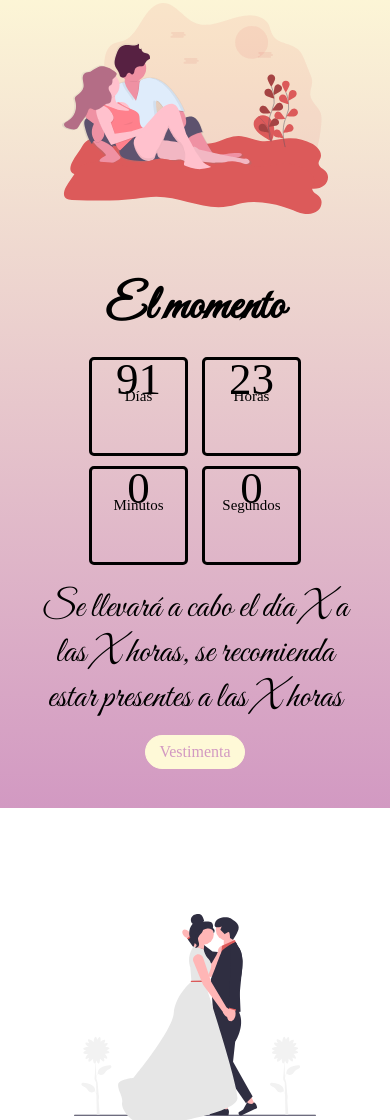
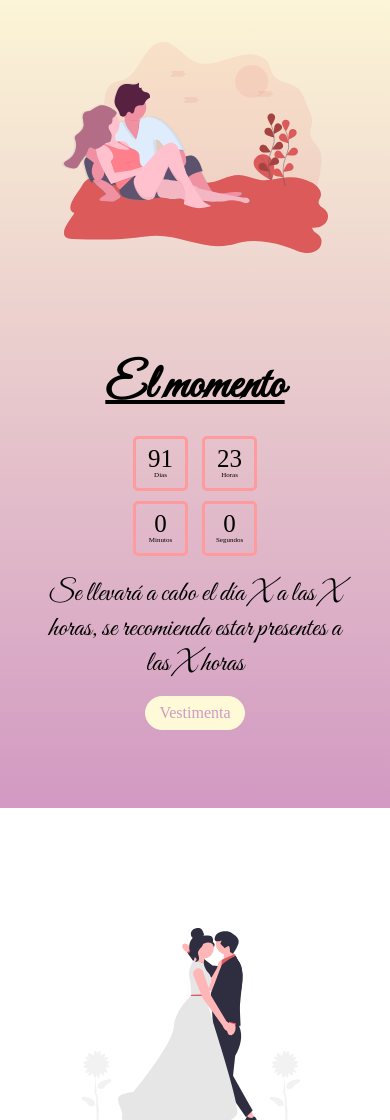
Before and after one commit to NicolasBritos/AmorPorDos, a plain HTML site: page index.html in a window 390 px wide. Shown: the part 880-2000 px from the top of the page. Drawn offline with Linux system fonts and the light colour scheme.

Commit message:
modificando tamaño responsive cronometro

```diff
--- a/style.css
+++ b/style.css
@@ -27,13 +27,14 @@ section{
 section h2{
     font-family: 'Great Vibes', cursive;
     font-size:48px;
+    text-decoration: underline;
     margin-top:25px;
 }
 
 section p{
     font-family: 'Great Vibes', cursive;
     font-weight:300px;
-    font-size:36px;
+    font-size:28px;
     margin-bottom:15px;
 }
 
@@ -81,7 +82,7 @@ section img{
   text-align: center;
   display: inline-block;
   margin: 5px;
-  border: 3px solid #000000;
+  border: 3px solid #ff9a9e;
   border-radius: 5px;
 }
 .cartel>div{
@@ -100,9 +101,7 @@ section img{
   bottom: 0;
   margin: 0 auto ;
 }
-/* .contenedor {
-  margin-top: 3%;
-} */
+
 .contenido {
   width: 80%;
   margin: 0 auto;
@@ -141,16 +140,17 @@ li span {
    margin-bottom: 30px;
   }
   .cartel {
-    height: 99px;
-    width: 99px;
+    height: 55px;
+    width: 55px;
   }
   .cartel>div{
-    font-size: 45px;
+    font-size: 25px;
   }
   .cartel>div>h3 {
-    font-size: 15px;
+    font-size: 7px;
     margin-top: 0px;
   }
+
 }
 @keyframes fade {
     0%   {
@@ -165,10 +165,6 @@ li span {
 }
 
 /*FIN CRONOMETRO*/
-
-
-
-
 
  .back-to-top {
     position: fixed;
```
